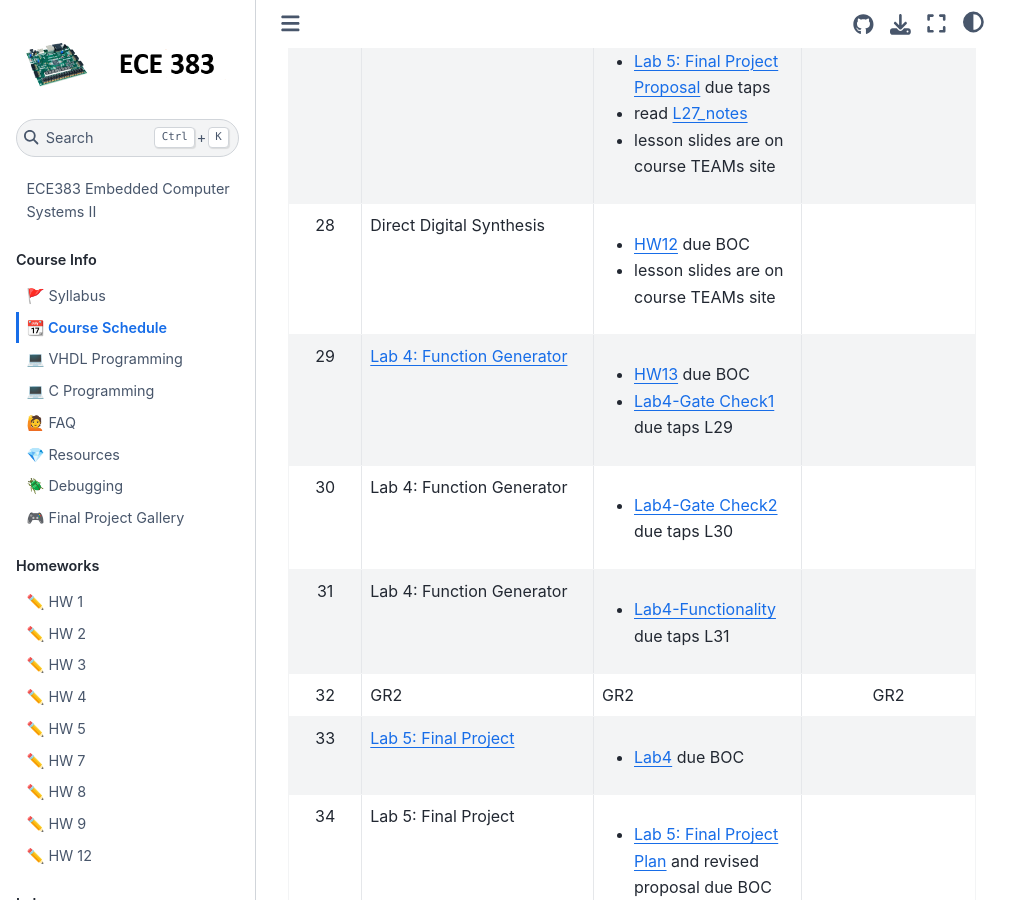
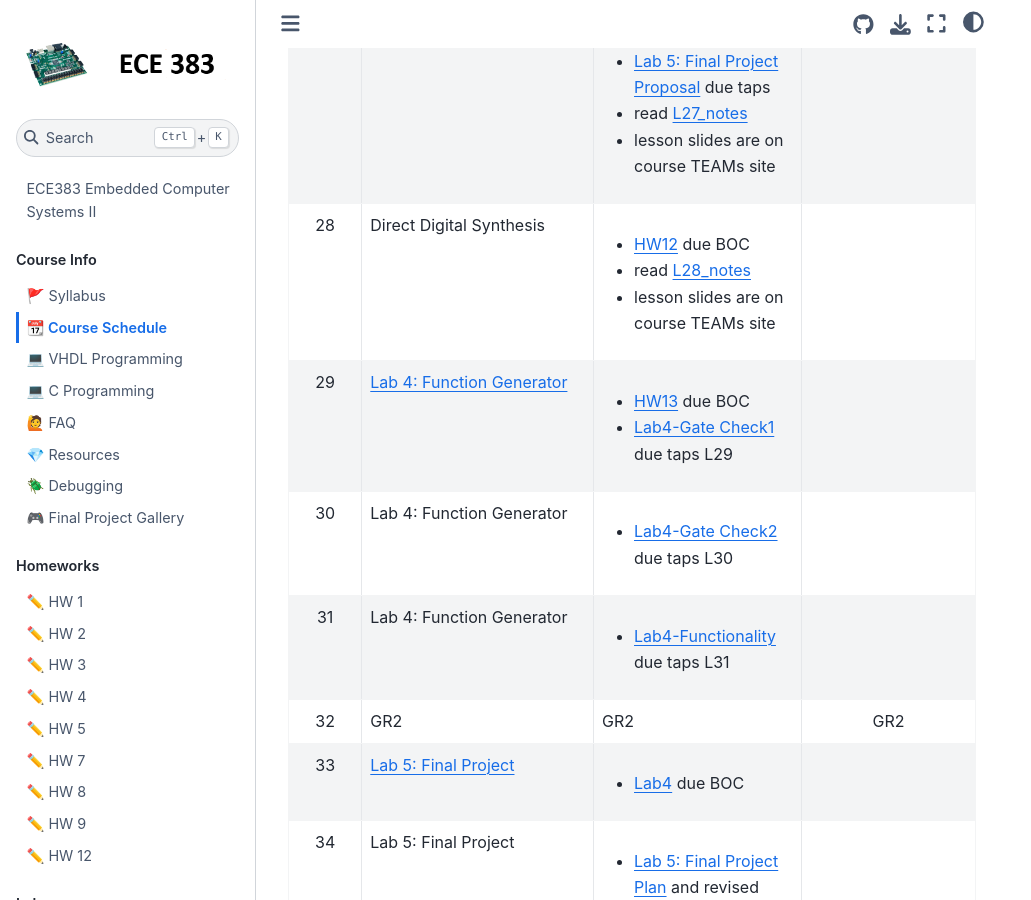
Before and after one commit to USAFA-ECE/ece383, a Jupyter Book: the page built from book/schedule.md, in a window 1280 px wide and 900 px high, scrolled down 3814 px. Shown: the whole window, without its empty margins (0-1031 px from the left). Built offline with Jupyter Book 1.0.4 settings and Sphinx 7.4.7 and the Sphinx Book theme 1.1.4, drawn with Linux system fonts in a browser that asks for light colours; pages that are not in the unit, such as notebooks, are missing from menus.

Commit message:
Update schedule.md

```diff
--- a/book/schedule.md
+++ b/book/schedule.md
@@ -34,7 +34,7 @@ This schedule is subject to change as appropriate.
 | 25     | Lab 3: Oscilloscope Control | <ul><li>[Lab3-GateCheck3](Assignments/lab3.md) due taps </li></ul> |        |
 | 26     | Lab 3: Oscilloscope Control | <ul><li>[Lab3-Functionality](Assignments/lab3.md) due taps </li></ul>  |       |
 | 27     | Direct Digital Synthesis    | <ul><li>[Lab3-README](Assignments/lab3.md) due BOC</li><li>[Lab 5: Final Project Proposal](Assignments/project.md) due taps</li><li>read [L27_notes](Lectures/lecture27.md) </li><li>lesson slides are on course TEAMs site</li></ul>  |        |
-| 28     | Direct Digital Synthesis    | <ul><li>[HW12](Assignments/homework12.md) due BOC </li><li> lesson slides are on course TEAMs site</li></ul>  |        |
+| 28     | Direct Digital Synthesis    | <ul><li>[HW12](Assignments/homework12.md) due BOC</li><li>read [L28_notes](Lectures/lecture28.md) </li><li> lesson slides are on course TEAMs site</li></ul>  |        |
 | 29     | [Lab 4: Function Generator](Assignments/lab4.md) | <ul><li>[HW13](Assignments/homework13.md) due BOC </li><li>[Lab4-Gate Check1](Assignments/lab4.md) due taps L29</li></ul> |        |
 | 30     | Lab 4: Function Generator | <ul><li>[Lab4-Gate Check2](Assignments/lab4.md) due taps L30</li></ul> |        |
 | 31     | Lab 4: Function Generator | <ul><li>[Lab4-Functionality](Assignments/lab4.md) due taps L31</li></ul> |        |
```
